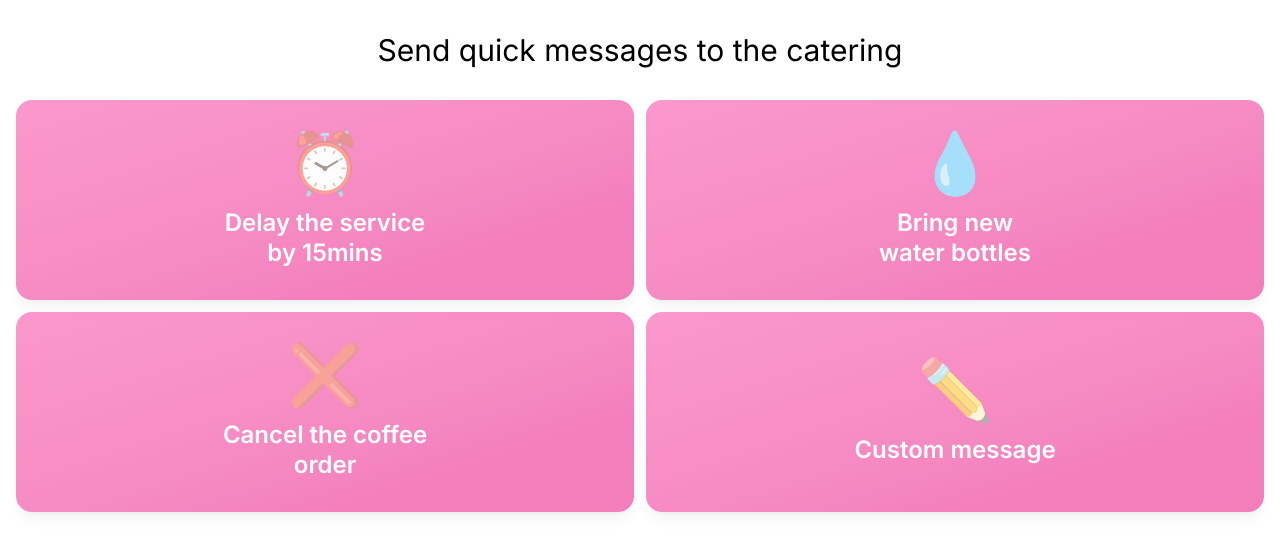
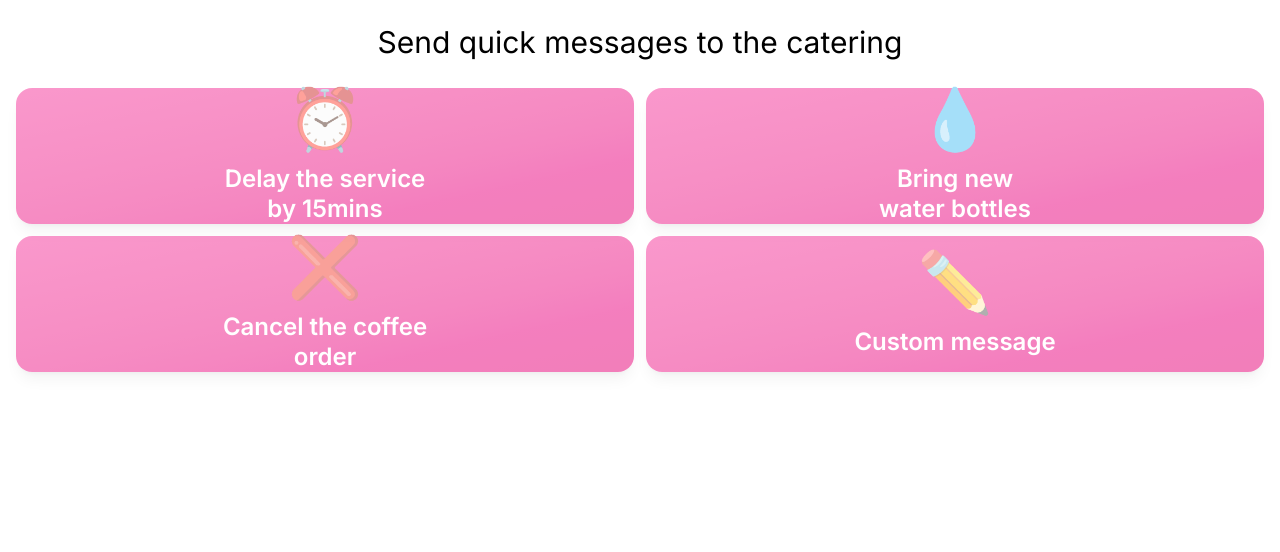
Before and after one commit to niravbeni/room-control, a Next.js app: page /dashboard-a in a window 1280 px wide. Shown: the top 552 px of the page. Built offline with nearby package versions, Linux system fonts and the light colour scheme; no server answers.

Commit message:
Fix dashboard card spacing: Cards now properly fill available space without excess bottom whitespace

```diff
--- a/src/components/DashboardScreen.tsx
+++ b/src/components/DashboardScreen.tsx
@@ -148,7 +148,7 @@ export const DashboardScreen: React.FC<DashboardScreenProps> = ({ roomNumber, ro
   return (
     <div className="min-h-screen w-full bg-white flex flex-col ipad-ultra-safe">
       {/* Header */}
-      <div className="pt-8 pb-4 px-6 text-center flex-shrink-0">
+      <div className="pt-6 pb-3 px-6 text-center flex-shrink-0">
         <h1 className="text-3xl font-normal text-black">
           Send quick messages to the catering
         </h1>
@@ -156,11 +156,11 @@ export const DashboardScreen: React.FC<DashboardScreenProps> = ({ roomNumber, ro
 
       {/* Message Buttons Container - Full remaining height */}
       <div className="flex-1 p-4">
-        <div className="h-full min-h-[calc(100vh-14rem)]">
+        <div className="h-full">
           <div className="grid grid-cols-2 gap-3 h-full">
 
             {/* Delay Service Button */}
-            <div className="relative h-full min-h-[200px]">
+            <div className="relative h-full">
               <button
                 className={getButtonClasses('delay')}
                 onClick={() => handleButtonClick('delay')}
@@ -175,7 +175,7 @@ export const DashboardScreen: React.FC<DashboardScreenProps> = ({ roomNumber, ro
             </div>
 
             {/* Water Bottles Button */}
-            <div className="relative h-full min-h-[200px]">
+            <div className="relative h-full">
               <button
                 className={getButtonClasses('water')}
                 onClick={() => handleButtonClick('water')}
@@ -190,7 +190,7 @@ export const DashboardScreen: React.FC<DashboardScreenProps> = ({ roomNumber, ro
             </div>
 
             {/* Cancel Coffee Button */}
-            <div className="relative h-full min-h-[200px]">
+            <div className="relative h-full">
               <button
                 className={getButtonClasses('cancel')}
                 onClick={() => handleButtonClick('cancel')}
@@ -205,7 +205,7 @@ export const DashboardScreen: React.FC<DashboardScreenProps> = ({ roomNumber, ro
             </div>
 
             {/* Custom Message Button */}
-            <div className="relative h-full min-h-[200px]">
+            <div className="relative h-full">
               {showCustomInput ? (
                 <div className="w-full h-full bg-gradient-to-br from-pink-500 to-pink-600 rounded-2xl p-6 flex flex-col items-center justify-center gap-4">
                   <span className="text-5xl">✏️</span>
```
